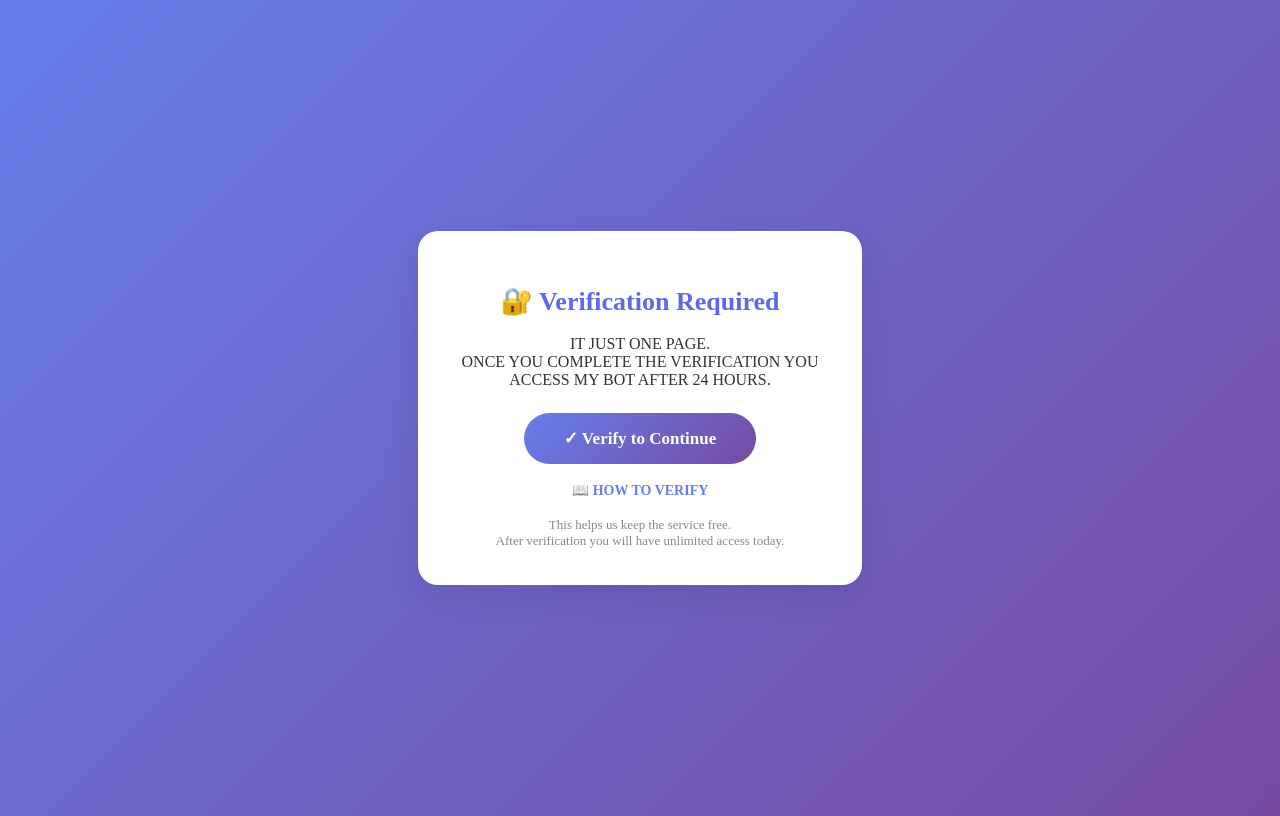
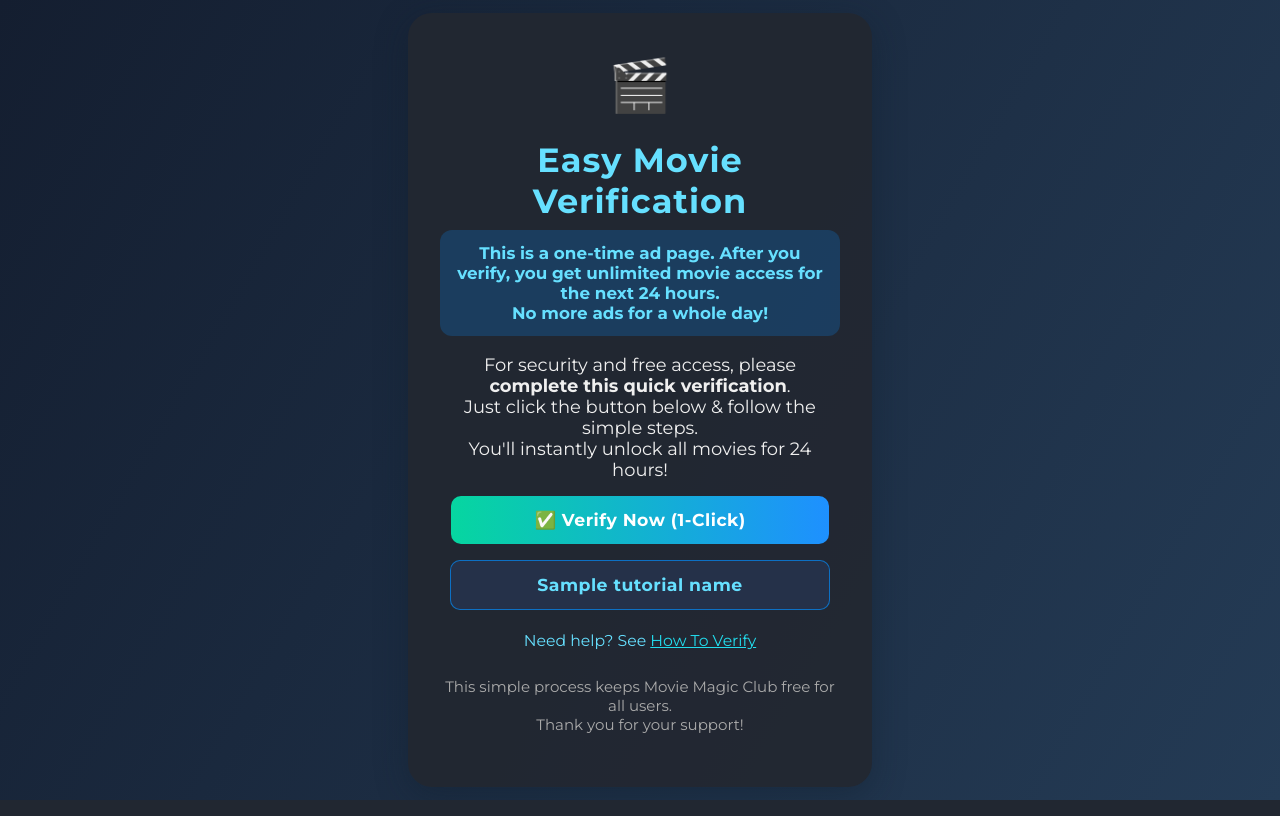
Before and after one commit to Rolex-444/MOVIES-MAGIC-CLUB-2.0, a FastAPI app: template templates/verification_page.html in a window 1280 px wide. Run offline with FastAPI, Linux system fonts and the light colour scheme; the template is opened without the code that fills it: most values are stand-ins (such as "Sample title", 1, 10 or a date in 2020); parts of the project's set-up code (start-up, migrations or seed data) failed here and were passed over.

Commit message:
Update verification_page.html

```diff
--- a/templates/verification_page.html
+++ b/templates/verification_page.html
@@ -1,81 +1,119 @@
 <!DOCTYPE html>
-<html>
+<html lang="en">
 <head>
-    <title>Verify to Continue</title>
-    <meta name="viewport" content="width=device-width, initial-scale=1" />
+    <meta charset="UTF-8">
+    <title>Movie Access Verification</title>
+    <meta name="viewport" content="width=device-width, initial-scale=1.0">
+    <!-- Google Fonts for Modern Look -->
+    <link href="https://fonts.googleapis.com/css?family=Montserrat:700,400&display=swap" rel="stylesheet">
     <style>
         body {
-            background: linear-gradient(135deg, #667eea 0%, #764ba2 100%);
+            background: linear-gradient(120deg, #141e30 0%, #243b55 100%);
             min-height: 100vh;
+            margin: 0;
+            font-family: 'Montserrat', Arial, sans-serif;
+            color: #fff;
             display: flex;
             align-items: center;
             justify-content: center;
         }
-        .verify-card {
-            background: white;
-            padding: 38px 32px 30px 32px;
-            border-radius: 20px;
+        .container {
+            background: rgba(34, 40, 49, 0.95);
+            border-radius: 24px;
+            max-width: 400px;
+            width: 100%;
+            box-shadow: 0 8px 32px rgba(16, 29, 44, 0.4);
+            padding: 2.5rem 2rem;
             text-align: center;
-            max-width: 380px;
+        }
+        .container h1 {
+            letter-spacing: 1px;
+            font-size: 2.1rem;
+            margin-bottom: 0.6rem;
+            color: #66e0ff;
+            font-weight: 700;
+        }
+        .container .icon {
+            font-size: 3.2rem;
+            margin-bottom: 0.3rem;
+        }
+        .container p {
+            margin: 0.8rem 0;
+            font-size: 1.12rem;
+            color: #efefef;
+        }
+        .notice {
+            background: #0880e340;
+            color: #66e0ff;
+            padding: 0.8rem 1rem;
+            border-radius: 12px;
+            font-weight: 600;
+            margin-bottom: 1.1rem;
+        }
+        .btn-primary, .btn-secondary {
+            display: block;
             width: 100%;
-            box-shadow: 0 12px 32px rgba(40,30,70,0.12);
+            max-width: 330px;
+            margin: 1rem auto 0.5rem auto;
+            padding: 0.85rem 1.5rem;
+            border-radius: 10px;
+            border: none;
+            outline: none;
+            font-size: 1.08rem;
+            font-weight: 700;
+            letter-spacing: 0.5px;
+            text-decoration: none;
+            transition: background .18s;
         }
-        h1 {
-            color: #5D68EA;
-            margin-bottom: 18px;
-            font-size: 26px;
+        .btn-primary {
+            background: linear-gradient(90deg, #06d6a0 0%, #1e90ff 100%);
+            color: #fff;
         }
-        .verify-btn {
-            background: linear-gradient(135deg, #667eea 0%, #764ba2 100%);
-            color: white;
-            padding: 15px 40px;
-            border-radius: 50px;
-            font-size: 17px;
-            font-weight: 700;
-            text-decoration: none;
-            display: inline-block;
-            margin-top: 18px;
-            transition: background 0.2s;
+        .btn-primary:hover {
+            background: linear-gradient(90deg, #57e2c6 0%, #5faaff 100%);
         }
-        .verify-btn:hover {
-            background: linear-gradient(135deg, #5647ea 0%, #643b8a 100%);
+        .btn-secondary {
+            background: #253149;
+            color: #66e0ff;
+            border: 1.2px solid #0880e3cc;
+        }
+        .btn-secondary:hover {
+            background: #345379;
+            color: #fff;
         }
         .tutorial-link {
-            display: block;
-            margin-top: 18px;
-            font-size: 14px;
-            color: #667eea;
-            font-weight: 600;
-            text-decoration: none;
+            font-size: 0.98rem;
+            margin-top: 1.3rem;
+            color: #66e0ff;
         }
-        .tutorial-link:hover {
-            text-decoration: underline;
-        }
-        p {
-            color: #333;
-            font-size: 16px;
-            margin-top: 8px;
-            margin-bottom: 6px;
-        }
-        .sub {
-            color: #888;
-            font-size: 13px;
-            margin-top: 18px;
+        @media (max-width: 450px) {
+            .container {
+                padding: 1.3rem 0.4rem;
+            }
         }
     </style>
 </head>
 <body>
-    <div class="verify-card">
-        <h1>🔐 Verification Required</h1>
-        <p>IT JUST ONE PAGE.<br>ONCE YOU COMPLETE THE VERIFICATION YOU ACCESS MY BOT AFTER 24 HOURS.</p>
-        <a href="{{ shortlink_url }}" class="verify-btn" target="_blank">
-            ✓ Verify to Continue
-        </a>
-        <a class="tutorial-link" href="https://t.me/Sr_Movie_Links/52" target="_blank">
-            📖 HOW TO VERIFY</a>
-        <p class="sub">
-            This helps us keep the service free.<br>
-            After verification you will have unlimited access today.
+    <div class="container">
+        <span class="icon">🎬</span>
+        <h1>Easy Movie Verification</h1>
+        <div class="notice" style="font-size: 1.05rem;">
+            This is a one-time ad page. After you verify, you get unlimited movie access for the next 24 hours.<br>
+            <b>No more ads for a whole day!</b>
+        </div>
+        <p>
+            For security and free access, please <b>complete this quick verification</b>.<br>
+            Just click the button below & follow the simple steps.<br>
+            You'll instantly unlock all movies for 24 hours!
+        </p>
+        <a href="{{ shortlink_url }}" class="btn-primary">✅ Verify Now (1-Click)</a>
+        <a href="{{ tutorial_link }}" class="btn-secondary">{{ tutorial_name }}</a>
+        <div class="tutorial-link">
+            Need help? See <a href="{{ tutorial_link }}" style="color: #22ddee;" target="_blank">How To Verify</a>
+        </div>
+        <p style="font-size: 0.94rem; margin-top:1.7rem; color:#aaa;">
+            This simple process keeps Movie Magic Club free for all users.<br>
+            Thank you for your support!
         </p>
     </div>
 </body>
```
